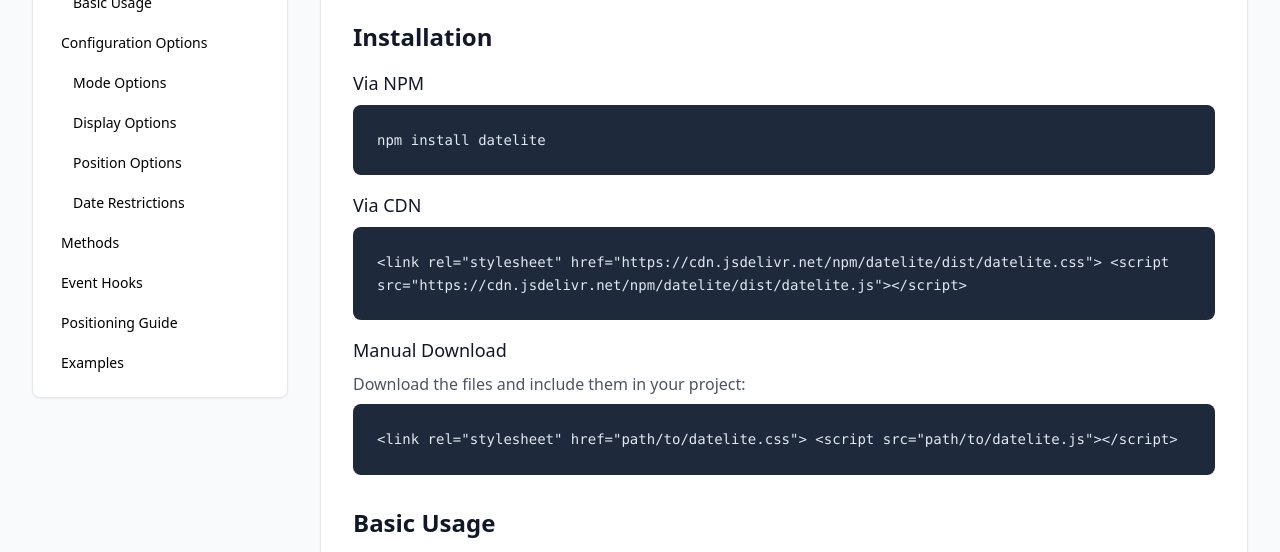
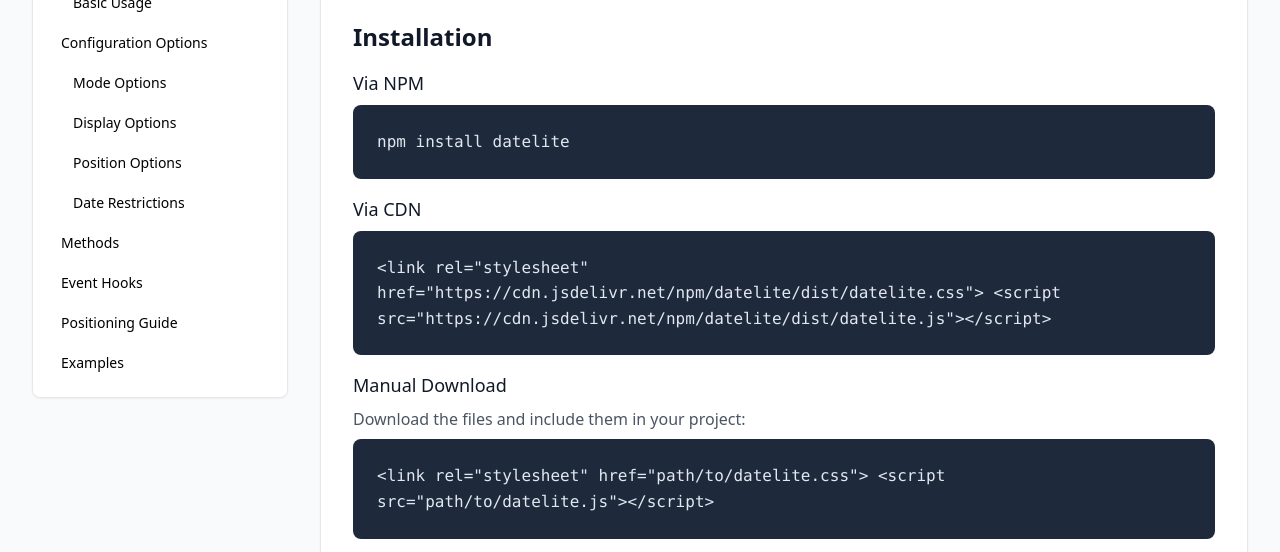
Before and after one commit to farisnceit/datelite, a website with bundled scripts: page examples/documentation.html in a window 1280 px wide. Shown: the part 209-761 px from the top of the page. Built offline with nearby package versions, Linux system fonts and the light colour scheme.

```diff
--- a/examples/documentation.html
+++ b/examples/documentation.html
@@ -14,7 +14,7 @@
         border-radius: 0.5rem;
         overflow-x: auto;
         font-family: 'Monaco', 'Menlo', monospace;
-        font-size: 0.875rem;
+
         line-height: 1.6;
       }
 
```
